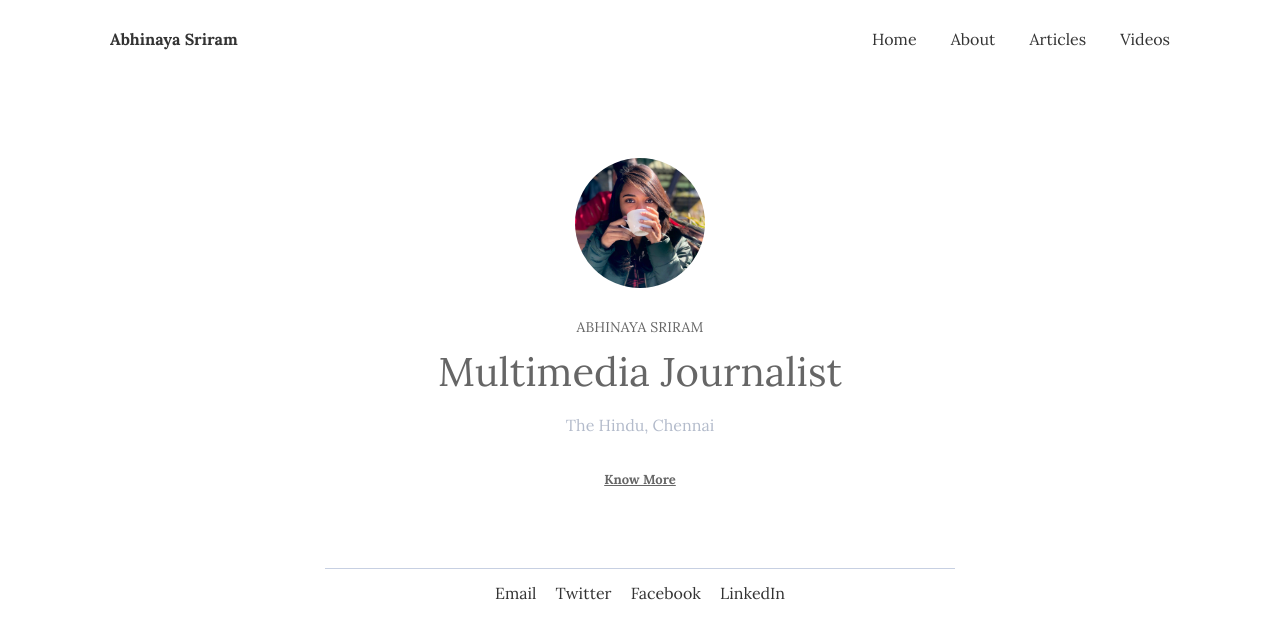
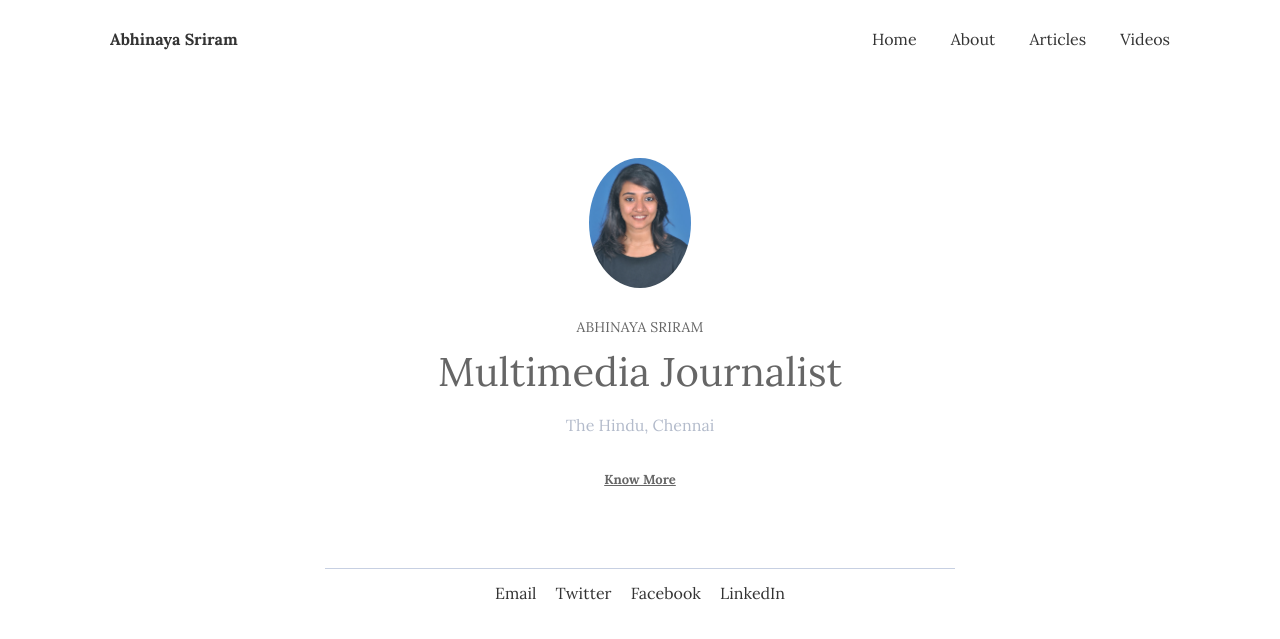
Before and after one commit to abhinaya-sriram/abhinaya-sriram.github.io, a Jekyll site: the page built from index.html, in a window 1280 px wide. Shown: the top 639 px of the page. Built offline with Jekyll 4.4.1, drawn with Linux system fonts in a browser that asks for light colours.

Commit message:
Update _config.yml

```diff
--- a/_config.yml
+++ b/_config.yml
@@ -8,7 +8,7 @@ url: "https://abhinaya-sriram.github.io" # the base hostname & protocol for your
 # Author Settings
 author:
   name: Abhinaya Sriram
-  image: '/assets/img/profile.jpg'
+  image: '/assets/img/DSC_0124.JPG'
   job: Multimedia Journalist
   bio: The Hindu, Chennai
   email: abhinayasri.1998@gmail.com
```
